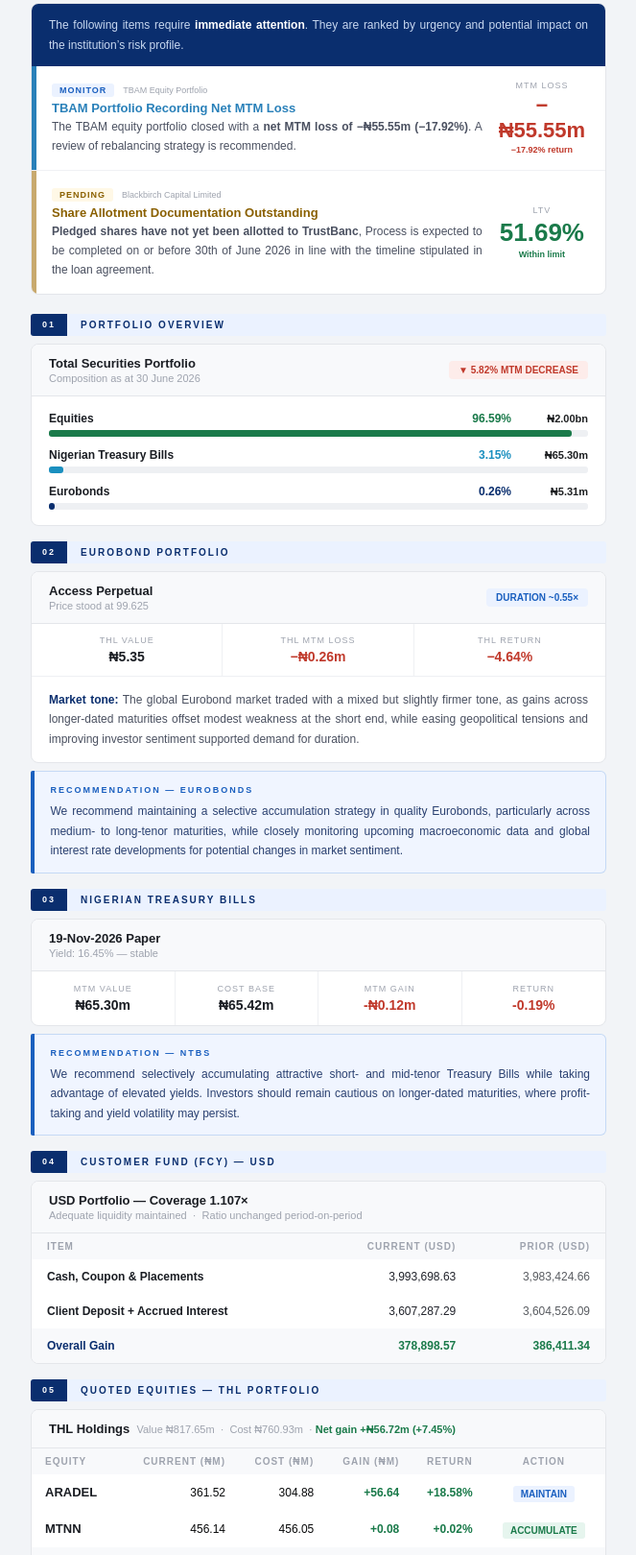
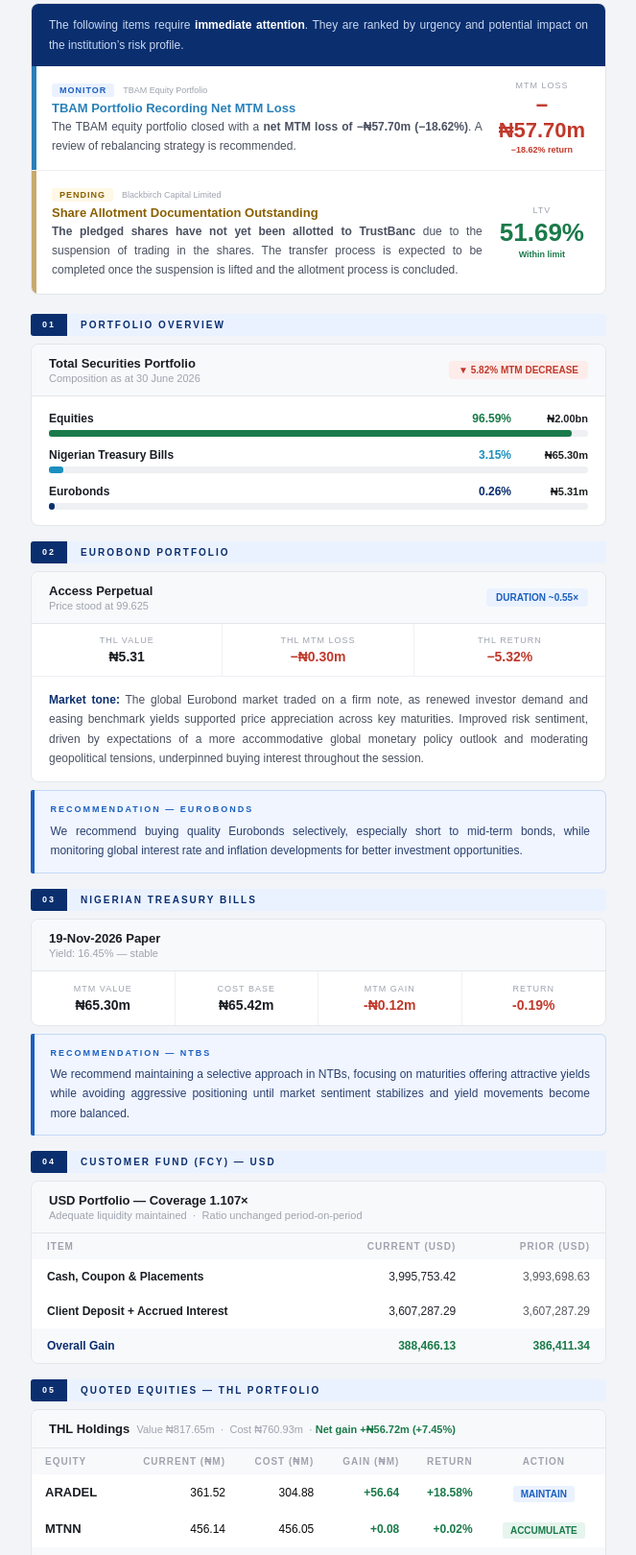
Before and after one commit to shabzzy/Market-Risk, a plain HTML site: page index.html in a window 1280 px wide. Shown: the part 435-2055 px from the top of the page at 96% size, without its empty margins (308-971 px from the left). Drawn offline with Linux system fonts and the light colour scheme.

Commit message:
new update as at 9:13

```diff
--- a/index.html
+++ b/index.html
@@ -194,13 +194,13 @@
                 </p>
                 <p style="margin:4px 0 2px;font-size:13px;font-weight:700;color:#2980B9;font-family:Arial,sans-serif;">TBAM Portfolio Recording Net MTM Loss</p>
                 <p style="margin:0;font-size:12px;color:#4A5060;line-height:1.7;font-family:Arial,sans-serif;text-align:justify;">
-                  The TBAM equity portfolio closed with a <strong>net MTM loss of &#8722;&#8358;55.55m (&#8722;17.92%)</strong>. A review of rebalancing strategy is recommended.
+                  The TBAM equity portfolio closed with a <strong>net MTM loss of &#8722;&#8358;57.70m (&#8722;18.62%)</strong>. A review of rebalancing strategy is recommended.
                 </p>
               </td>
               <td width="20%" align="center" valign="middle" style="padding-left:12px;">
                 <p style="margin:0 0 3px;font-size:9px;color:#9EA3AE;text-transform:uppercase;letter-spacing:1px;font-family:Arial,sans-serif;">MTM LOSS</p>
-                <p style="margin:0;font-size:22px;font-weight:700;color:#C0392B;font-family:Arial,sans-serif;">&#8722;&#8358;55.55m</p>
-                <p style="margin:2px 0 0;font-size:9px;color:#C0392B;font-weight:700;font-family:Arial,sans-serif;">&#8722;17.92% return</p>
+                <p style="margin:0;font-size:22px;font-weight:700;color:#C0392B;font-family:Arial,sans-serif;">&#8722;&#8358;57.70m</p>
+                <p style="margin:2px 0 0;font-size:9px;color:#C0392B;font-weight:700;font-family:Arial,sans-serif;">&#8722;18.62% return</p>
               </td>
             </tr></table>
           </td>
@@ -220,7 +220,7 @@
                 </p>
                 <p style="margin:4px 0 2px;font-size:13px;font-weight:700;color:#8A6000;font-family:Arial,sans-serif;">Share Allotment Documentation Outstanding</p>
                 <p style="margin:0;font-size:12px;color:#4A5060;line-height:1.7;font-family:Arial,sans-serif;text-align:justify;">
-                  <strong>Pledged shares have not yet been allotted to TrustBanc</strong>, Process is expected to be completed on or before 30th of June 2026 in line with the timeline stipulated in the loan agreement.
+                  <strong>The pledged shares have not yet been allotted to TrustBanc</strong> due to the suspension of trading in the shares. The transfer process is expected to be completed once the suspension is lifted and the allotment process is concluded.
                 </p>
               </td>
               <td width="20%" align="center" valign="middle" style="padding-left:12px;">
@@ -304,13 +304,13 @@
       </td></tr>
       <tr><td>
         <table width="100%" cellpadding="0" cellspacing="0" border="0" style="border-bottom:1px solid #EEF0F3;"><tr>
-          <td width="33%" align="center" style="padding:12px 8px;border-right:1px solid #EEF0F3;"><p style="margin:0 0 4px;font-size:9px;color:#9EA3AE;letter-spacing:1px;text-transform:uppercase;font-family:Arial,sans-serif;">THL VALUE</p><p style="margin:0;font-size:14px;font-weight:700;color:#1A1D23;font-family:Arial,sans-serif;">&#8358;5.35</p></td>
-          <td width="33%" align="center" style="padding:12px 8px;border-right:1px solid #EEF0F3;"><p style="margin:0 0 4px;font-size:9px;color:#9EA3AE;letter-spacing:1px;text-transform:uppercase;font-family:Arial,sans-serif;">THL MTM LOSS</p><p style="margin:0;font-size:14px;font-weight:700;color:#C0392B;font-family:Arial,sans-serif;">&#8722;&#8358;0.26m</p></td>
-          <td width="33%" align="center" style="padding:12px 8px;"><p style="margin:0 0 4px;font-size:9px;color:#9EA3AE;letter-spacing:1px;text-transform:uppercase;font-family:Arial,sans-serif;">THL RETURN</p><p style="margin:0;font-size:14px;font-weight:700;color:#C0392B;font-family:Arial,sans-serif;">&#8722;4.64%</p></td>
+          <td width="33%" align="center" style="padding:12px 8px;border-right:1px solid #EEF0F3;"><p style="margin:0 0 4px;font-size:9px;color:#9EA3AE;letter-spacing:1px;text-transform:uppercase;font-family:Arial,sans-serif;">THL VALUE</p><p style="margin:0;font-size:14px;font-weight:700;color:#1A1D23;font-family:Arial,sans-serif;">&#8358;5.31</p></td>
+          <td width="33%" align="center" style="padding:12px 8px;border-right:1px solid #EEF0F3;"><p style="margin:0 0 4px;font-size:9px;color:#9EA3AE;letter-spacing:1px;text-transform:uppercase;font-family:Arial,sans-serif;">THL MTM LOSS</p><p style="margin:0;font-size:14px;font-weight:700;color:#C0392B;font-family:Arial,sans-serif;">&#8722;&#8358;0.30m</p></td>
+          <td width="33%" align="center" style="padding:12px 8px;"><p style="margin:0 0 4px;font-size:9px;color:#9EA3AE;letter-spacing:1px;text-transform:uppercase;font-family:Arial,sans-serif;">THL RETURN</p><p style="margin:0;font-size:14px;font-weight:700;color:#C0392B;font-family:Arial,sans-serif;">&#8722;5.32%</p></td>
         </tr></table>
       </td></tr>
       <tr><td style="padding:14px 18px;font-size:12px;color:#4A5060;line-height:1.7;font-family:Arial,sans-serif;text-align:justify;">
-        <strong style="color:#0A2E6E;">Market tone:</strong> The global Eurobond market traded with a mixed but slightly firmer tone, as gains across longer-dated maturities offset modest weakness at the short end, while easing geopolitical tensions and improving investor sentiment supported demand for duration.
+        <strong style="color:#0A2E6E;">Market tone:</strong> The global Eurobond market traded on a firm note, as renewed investor demand and easing benchmark yields supported price appreciation across key maturities. Improved risk sentiment, driven by expectations of a more accommodative global monetary policy outlook and moderating geopolitical tensions, underpinned buying interest throughout the session.
       </td></tr>
     </table>
   </td></tr>
@@ -319,7 +319,7 @@
       <td width="4" style="background:#1A5FBF;border-radius:2px 0 0 2px;">&nbsp;</td>
       <td style="text-align:justify;background:#F0F5FF;border:1px solid #C5D9F5;border-left:none;border-radius:0 6px 6px 0;padding:12px 16px;font-size:12px;color:#2A4070;line-height:1.7;font-family:Arial,sans-serif;">
         <strong style="font-size:9px;letter-spacing:2px;text-transform:uppercase;color:#1A5FBF;display:block;margin-bottom:4px;">RECOMMENDATION — EUROBONDS</strong>
-        We recommend maintaining a selective accumulation strategy in quality Eurobonds, particularly across medium- to long-tenor maturities, while closely monitoring upcoming macroeconomic data and global interest rate developments for potential changes in market sentiment.
+        We recommend buying quality Eurobonds selectively, especially short to mid-term bonds, while monitoring global interest rate and inflation developments for better investment opportunities.
       </td>
     </tr></table>
   </td></tr>
@@ -349,7 +349,7 @@
       <td width="4" style="background:#1A5FBF;border-radius:2px 0 0 2px;">&nbsp;</td>
       <td style="text-align:justify;background:#F0F5FF;border:1px solid #C5D9F5;border-left:none;border-radius:0 6px 6px 0;padding:12px 16px;font-size:12px;color:#2A4070;line-height:1.7;font-family:Arial,sans-serif;">
         <strong style="font-size:9px;letter-spacing:2px;text-transform:uppercase;color:#1A5FBF;display:block;margin-bottom:4px;">RECOMMENDATION — NTBs</strong>
-   We recommend selectively accumulating attractive short- and mid-tenor Treasury Bills while taking advantage of elevated yields. Investors should remain cautious on longer-dated maturities, where profit-taking and yield volatility may persist.
+   We recommend maintaining a selective approach in NTBs, focusing on maturities offering attractive yields while avoiding aggressive positioning until market sentiment stabilizes and yield movements become more balanced.
     </tr></table>
   </td></tr>
 
@@ -372,17 +372,17 @@
           </tr>
           <tr style="border-bottom:1px solid #F0F1F4;">
             <td style="padding:11px 16px;font-size:12px;font-weight:600;color:#1A1D23;font-family:Arial,sans-serif;">Cash, Coupon &amp; Placements</td>
-            <td align="right" style="padding:11px 16px;font-size:12px;color:#21232b;font-family:Arial,sans-serif;">3,993,698.63</td>
-            <td align="right" style="padding:11px 16px;font-size:12px;color:#595c61;font-family:Arial,sans-serif;">3,983,424.66</td>
+            <td align="right" style="padding:11px 16px;font-size:12px;color:#21232b;font-family:Arial,sans-serif;">3,995,753.42 </td>
+            <td align="right" style="padding:11px 16px;font-size:12px;color:#595c61;font-family:Arial,sans-serif;">3,993,698.63</td>
           </tr>
           <tr style="border-bottom:1px solid #F0F1F4;">
             <td style="padding:11px 16px;font-size:12px;font-weight:600;color:#1A1D23;font-family:Arial,sans-serif;">Client Deposit + Accrued Interest</td>
             <td align="right" style="padding:11px 16px;font-size:12px;color:#21232b;font-family:Arial,sans-serif;">3,607,287.29</td>
-            <td align="right" style="padding:11px 16px;font-size:12px;color:#595c61;font-family:Arial,sans-serif;">3,604,526.09</td>
+            <td align="right" style="padding:11px 16px;font-size:12px;color:#595c61;font-family:Arial,sans-serif;">3,607,287.29</td>
           </tr>
           <tr style="background:#F8F9FB;">
             <td style="padding:11px 16px;font-size:12px;font-weight:700;color:#0A2E6E;font-family:Arial,sans-serif;">Overall Gain</td>
-            <td align="right" style="padding:11px 16px;font-size:12px;font-weight:700;color:#1A7A4A;font-family:Arial,sans-serif;">378,898.57</td>
+            <td align="right" style="padding:11px 16px;font-size:12px;font-weight:700;color:#1A7A4A;font-family:Arial,sans-serif;">388,466.13 </td>
             <td align="right" style="padding:11px 16px;font-size:12px;font-weight:700;color:#1A7A4A;font-family:Arial,sans-serif;">386,411.34</td>
           </tr>
         </table>
```
